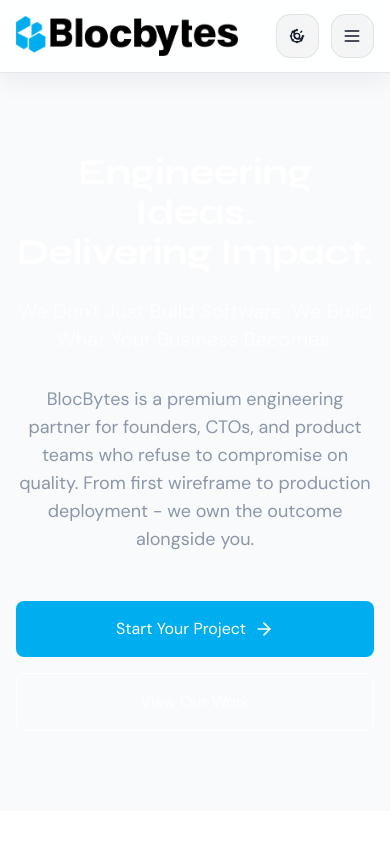
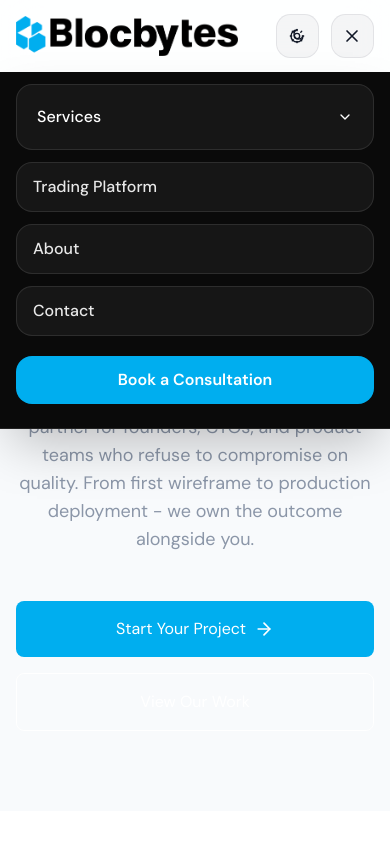
Before and after one commit to Muhammad-Hamza-Ranjha/BlocByte, a Next.js app: page / in a window 390 px wide. Both pictures are taken after a click on the button 352 px from the left and 36 px from the top of the page. Shown: the top 844 px of the page. Built offline with nearby package versions, Linux system fonts and the light colour scheme.

Commit message:
Mobile icons bug fixed

```diff
--- a/components/Navigation.tsx
+++ b/components/Navigation.tsx
@@ -1,36 +1,108 @@
+'use client';
+
 import Link from 'next/link';
+import { useEffect, useRef, useState } from 'react';
 import BrandLogo from './BrandLogo';
 import { ChevronDown } from './Icons';
 import ThemeToggle from './ThemeToggle';
 
+const serviceLinks = [
+  { href: '/services/web-app-development', label: 'Web & App Development' },
+  { href: '/services/mobile-development', label: 'Mobile Development' },
+  { href: '/services/ai-ml', label: 'AI & ML Services' },
+  { href: '/services/blockchain-web3', label: 'Blockchain & Web3' },
+  { href: '/services/gis', label: 'GIS Services' },
+  { href: '/services/staff-augmentation', label: 'Staff Augmentation' },
+  { href: '/services/amazon-ecommerce', label: 'Amazon & eCommerce' },
+];
+
+const primaryLinks = [
+  { href: '/trading-platform', label: 'Trading Platform' },
+  { href: '/about', label: 'About' },
+  { href: '/contact', label: 'Contact' },
+];
+
 export default function Navigation() {
+  const [isMenuOpen, setIsMenuOpen] = useState(false);
+  const [isServicesOpen, setIsServicesOpen] = useState(false);
+  const navRef = useRef<HTMLElement>(null);
+
+  const closeMenu = () => {
+    setIsMenuOpen(false);
+    setIsServicesOpen(false);
+  };
+
+  const toggleMenu = () => {
+    setIsMenuOpen((currentValue) => !currentValue);
+  };
+
+  useEffect(() => {
+    if (!isMenuOpen) {
+      setIsServicesOpen(false);
+      return;
+    }
+
+    const handlePointerDown = (event: MouseEvent | TouchEvent) => {
+      if (!navRef.current || !(event.target instanceof Node)) {
+        return;
+      }
+
+      if (!navRef.current.contains(event.target)) {
+        closeMenu();
+      }
+    };
+
+    const handleKeyDown = (event: KeyboardEvent) => {
+      if (event.key === 'Escape') {
+        closeMenu();
+      }
+    };
+
+    document.addEventListener('mousedown', handlePointerDown);
+    document.addEventListener('touchstart', handlePointerDown);
+    document.addEventListener('keydown', handleKeyDown);
+
+    return () => {
+      document.removeEventListener('mousedown', handlePointerDown);
+      document.removeEventListener('touchstart', handlePointerDown);
+      document.removeEventListener('keydown', handleKeyDown);
+    };
+  }, [isMenuOpen]);
+
   return (
-    <nav className="site-nav sticky top-0 z-50 border-b border-gray-200">
+    <nav ref={navRef} className="site-nav sticky top-0 z-50 relative border-b border-gray-200">
       <div className="max-w-7xl mx-auto px-4 sm:px-6 lg:px-8">
         <div className="flex justify-between items-center h-18 py-3 gap-4">
           <BrandLogo className="shrink-0" imageClassName="h-8 md:h-9 w-auto" priority />
 
           <div className="hidden md:flex items-center space-x-8">
             <div className="relative group">
-              <button className="flex items-center space-x-1 text-gray-700 hover:text-brand-blue transition-colors">
+              <button
+                type="button"
+                className="flex items-center space-x-1 text-gray-700 hover:text-brand-blue transition-colors"
+              >
                 <span>Services</span>
                 <ChevronDown className="w-4 h-4" />
               </button>
               <div className="nav-panel absolute top-full left-0 mt-3 w-64 bg-white border border-gray-200 rounded-xl shadow-lg opacity-0 invisible translate-y-2 scale-[0.98] group-hover:opacity-100 group-hover:visible group-hover:translate-y-0 group-hover:scale-100 transition-all duration-300">
                 <div className="py-2">
-                  <Link href="/services/web-app-development" className="block px-4 py-2 text-sm text-gray-700 hover:bg-gray-50 hover:text-brand-blue">Web & App Development</Link>
-                  <Link href="/services/mobile-development" className="block px-4 py-2 text-sm text-gray-700 hover:bg-gray-50 hover:text-brand-blue">Mobile Development</Link>
-                  <Link href="/services/ai-ml" className="block px-4 py-2 text-sm text-gray-700 hover:bg-gray-50 hover:text-brand-blue">AI & ML Services</Link>
-                  <Link href="/services/blockchain-web3" className="block px-4 py-2 text-sm text-gray-700 hover:bg-gray-50 hover:text-brand-blue">Blockchain & Web3</Link>
-                  <Link href="/services/gis" className="block px-4 py-2 text-sm text-gray-700 hover:bg-gray-50 hover:text-brand-blue">GIS Services</Link>
-                  <Link href="/services/staff-augmentation" className="block px-4 py-2 text-sm text-gray-700 hover:bg-gray-50 hover:text-brand-blue">Staff Augmentation</Link>
-                  <Link href="/services/amazon-ecommerce" className="block px-4 py-2 text-sm text-gray-700 hover:bg-gray-50 hover:text-brand-blue">Amazon & eCommerce</Link>
+                  {serviceLinks.map((link) => (
+                    <Link
+                      key={link.href}
+                      href={link.href}
+                      className="block px-4 py-2 text-sm text-gray-700 hover:bg-gray-50 hover:text-brand-blue"
+                    >
+                      {link.label}
+                    </Link>
+                  ))}
                 </div>
               </div>
             </div>
-            <Link href="/trading-platform" className="text-gray-700 hover:text-brand-blue transition-colors">Trading Platform</Link>
-            <Link href="/about" className="text-gray-700 hover:text-brand-blue transition-colors">About</Link>
-            <Link href="/contact" className="text-gray-700 hover:text-brand-blue transition-colors">Contact</Link>
+            {primaryLinks.map((link) => (
+              <Link key={link.href} href={link.href} className="text-gray-700 hover:text-brand-blue transition-colors">
+                {link.label}
+              </Link>
+            ))}
           </div>
 
           <div className="flex items-center gap-3">
@@ -41,12 +113,91 @@
               </Link>
             </div>
             <div className="md:hidden">
-              <button className="theme-toggle" aria-label="Open menu" title="Open menu">
-                <svg className="w-5 h-5" fill="none" stroke="currentColor" viewBox="0 0 24 24">
-                  <path strokeLinecap="round" strokeLinejoin="round" strokeWidth={2} d="M4 6h16M4 12h16M4 18h16" />
-                </svg>
+              <button
+                type="button"
+                onClick={toggleMenu}
+                className="theme-toggle"
+                aria-label={isMenuOpen ? 'Close menu' : 'Open menu'}
+                aria-controls="mobile-navigation"
+                aria-expanded={isMenuOpen}
+                title={isMenuOpen ? 'Close menu' : 'Open menu'}
+              >
+                {isMenuOpen ? (
+                  <svg className="w-5 h-5" fill="none" stroke="currentColor" viewBox="0 0 24 24">
+                    <path strokeLinecap="round" strokeLinejoin="round" strokeWidth={2} d="M6 6l12 12M18 6L6 18" />
+                  </svg>
+                ) : (
+                  <svg className="w-5 h-5" fill="none" stroke="currentColor" viewBox="0 0 24 24">
+                    <path strokeLinecap="round" strokeLinejoin="round" strokeWidth={2} d="M4 6h16M4 12h16M4 18h16" />
+                  </svg>
+                )}
               </button>
             </div>
+          </div>
+        </div>
+      </div>
+
+      <div
+        id="mobile-navigation"
+        className={[
+          'md:hidden absolute inset-x-0 top-full overflow-hidden border-b border-white/10 bg-brand-dark text-white shadow-2xl backdrop-blur-xl transition-all duration-300',
+          isMenuOpen ? 'max-h-[85vh] opacity-100 translate-y-0' : 'max-h-0 opacity-0 -translate-y-2 pointer-events-none',
+        ].join(' ')}
+      >
+        <div className="px-4 pb-6 pt-3">
+          <div className="flex flex-col gap-3">
+            <div className="rounded-2xl border border-white/10 bg-white/5 p-2">
+              <button
+                type="button"
+                onClick={() => setIsServicesOpen((currentValue) => !currentValue)}
+                className="flex w-full items-center justify-between rounded-xl px-3 py-3 text-left text-base font-medium text-white hover:bg-white/8"
+                aria-expanded={isServicesOpen}
+                aria-controls="mobile-services-menu"
+              >
+                <span>Services</span>
+                <ChevronDown className={['h-4 w-4 transition-transform duration-300', isServicesOpen ? 'rotate-180' : 'rotate-0'].join(' ')} />
+              </button>
+
+              <div
+                id="mobile-services-menu"
+                className={[
+                  'overflow-hidden transition-all duration-300',
+                  isServicesOpen ? 'max-h-[24rem] opacity-100 pt-2' : 'max-h-0 opacity-0',
+                ].join(' ')}
+              >
+                <div className="border-t border-white/10 pt-2">
+                  {serviceLinks.map((link) => (
+                    <Link
+                      key={link.href}
+                      href={link.href}
+                      onClick={closeMenu}
+                      className="block rounded-xl px-3 py-2.5 text-sm text-white/80 hover:bg-white/10 hover:text-white"
+                    >
+                      {link.label}
+                    </Link>
+                  ))}
+                </div>
+              </div>
+            </div>
+
+            {primaryLinks.map((link) => (
+              <Link
+                key={link.href}
+                href={link.href}
+                onClick={closeMenu}
+                className="rounded-2xl border border-white/10 bg-white/5 px-4 py-3 text-base font-medium text-white/90 hover:bg-white/10 hover:text-white"
+              >
+                {link.label}
+              </Link>
+            ))}
+
+            <Link
+              href="/contact"
+              onClick={closeMenu}
+              className="mt-2 rounded-2xl bg-brand-blue px-4 py-3 text-center text-base font-semibold text-white hover:bg-blue-600"
+            >
+              Book a Consultation
+            </Link>
           </div>
         </div>
       </div>
```
